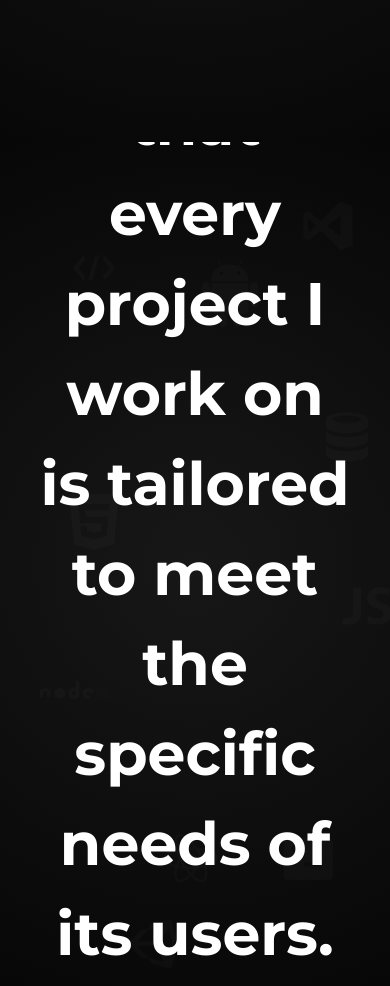
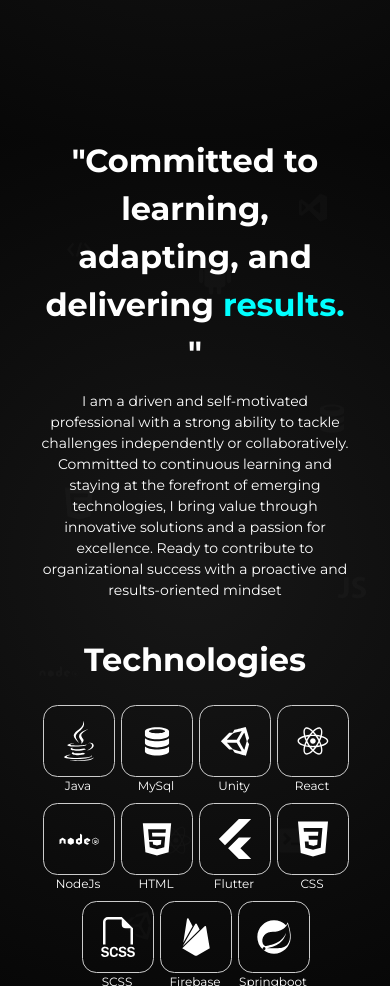
Before and after one commit to IsuruLakmal2000/MyPortfolio, a React (Vite) app: page / in a window 390 px wide. Shown: the part 702-1688 px from the top of the page. Built offline with nearby package versions, Linux system fonts and the light colour scheme.

Commit message:
added biography section

```diff
--- a/src/Component/Biography.tsx
+++ b/src/Component/Biography.tsx
@@ -1,6 +1,7 @@
 // src/Component/Biography.tsx
 import React from "react";
-import "../styles/Biography.css";
+import "../styles/Biography/Biography.css";
+import "../styles/Biography/BiographyMobile.css";
 import {
   DiCode,
   DiAndroid,
@@ -13,6 +14,11 @@ import {
   DiUnitySmall,
   DiVisualstudio,
 } from "react-icons/di";
+import { FaJava } from "react-icons/fa";
+import { IoLogoCss3, IoLogoFirebase } from "react-icons/io5";
+import { BsFiletypeScss } from "react-icons/bs";
+import { SiFlutter } from "react-icons/si";
+import { BiLogoSpringBoot } from "react-icons/bi";
 
 const Biography: React.FC = () => {
   const icons = [
@@ -47,22 +53,74 @@ const Biography: React.FC = () => {
       {/* Main content */}
       <div className="info-text">
         <h1>
-          I believe in a user centered design approach, ensuring that every
-          project I work on is tailored to meet the specific needs of its users.
+          "Committed to learning, adapting, and delivering
+          <span className="span-text"> results.</span> "
         </h1>
       </div>
       <div className="my-self">
         <p>
-          I'm a 17 year-old passionate fullstack web developer dedicated to
-          turning ideas into creative solutions. I specialize in creating
-          seamless and intuitive user experiences. I'm involved in every step of
-          the process: from discovery and design to development, testing, and
-          deployment. I focus on delivering high-quality, scalable results that
-          drive positive user experiences.
+          I am a driven and self-motivated professional with a strong ability to
+          tackle challenges independently or collaboratively. Committed to
+          continuous learning and staying at the forefront of emerging
+          technologies, I bring value through innovative solutions and a passion
+          for excellence. Ready to contribute to organizational success with a
+          proactive and results-oriented mindset
         </p>
       </div>
 
-      {/* Custom positioned icons */}
+      <div className="tech-stack">
+        <div>
+          <h1>Technologies</h1>
+        </div>
+
+        <div className="tech-icon-container">
+          <div className="card">
+            <FaJava className="tech-icons" />
+            <span className="subtitle">Java</span>
+          </div>
+          <div className="card">
+            <DiDatabase className="tech-icons" />
+            <span className="subtitle">MySql</span>
+          </div>
+          <div className="card">
+            <DiUnitySmall className="tech-icons" />
+            <span className="subtitle">Unity</span>
+          </div>
+          <div className="card">
+            <DiReact className="tech-icons" />
+            <span className="subtitle">React</span>
+          </div>
+          <div className="card">
+            <DiNodejs className="tech-icons" />
+            <span className="subtitle">NodeJs</span>
+          </div>
+          <div className="card">
+            <DiHtml5 className="tech-icons" />
+            <span className="subtitle">HTML</span>
+          </div>
+          <div className="card">
+            <SiFlutter className="tech-icons" />
+            <span className="subtitle">Flutter</span>
+          </div>
+          <div className="card">
+            <IoLogoCss3 className="tech-icons" />
+            <span className="subtitle">CSS</span>
+          </div>
+          <div className="card">
+            <BsFiletypeScss className="tech-icons" />
+            <span className="subtitle">SCSS</span>
+          </div>
+          <div className="card">
+            <IoLogoFirebase className="tech-icons" />
+            <span className="subtitle">Firebase</span>
+          </div>
+          <div className="card">
+            <BiLogoSpringBoot className="tech-icons" />
+            <span className="subtitle">Springboot</span>
+          </div>
+        </div>
+      </div>
+
       <div className="icon-container">
         {icons.map((Icon, index) => (
           <div
--- a/src/styles/Biography.css
+++ b/src/styles/Biography/Biography.css
@@ -26,6 +26,9 @@
     margin: 0;
     padding: 0;
   }
+  .span-text {
+    color: aqua;
+  }
 }
 
 .my-self {
@@ -41,6 +44,43 @@
   width: 100%;
   height: 100%;
   pointer-events: none; /* Icons do not block interactions */
+}
+.tech-stack {
+  display: flex;
+  flex-direction: column;
+  position: relative;
+
+  .tech-icon-container {
+    font-size: 60px;
+    display: flex;
+    flex-direction: row;
+    gap: 20px;
+    padding-left: 20px;
+    padding-right: 20px;
+    .card {
+      display: flex;
+      flex-direction: column;
+      transition: transform 0.3s ease, color 0.3s ease;
+      transition: transform 0.3s ease, box-shadow 0.3s ease;
+      .subtitle {
+        font-size: 20px;
+        font-weight: normal;
+      }
+    }
+
+    .card:hover {
+      transform: scale(1.2);
+      color: aqua;
+
+      box-shadow: 0 4px 8px rgba(0, 0, 0, 0.2); /* Add a shadow for emphasis */
+    }
+
+    .tech-icons {
+      border: 2px solid #ccc;
+      border-radius: 20%;
+      padding: 20px;
+    }
+  }
 }
 
 .custom-icon {
--- /dev/null
+++ b/src/styles/Biography/BiographyMobile.css
@@ -0,0 +1,103 @@
+@media (max-width: 1400px) {
+  .info-text {
+    padding-left: 10%;
+    padding-right: 10%;
+    font-size: 28px; /* Adjust font size for smaller screens */
+  }
+
+  .my-self {
+    padding-left: 10%;
+    padding-right: 10%;
+    font-size: 18px; /* Reduce font size for smaller screens */
+  }
+
+  .tech-stack {
+    .tech-icon-container {
+      font-size: 40px; /* Slightly smaller icons */
+      flex-wrap: wrap; /* Allow icons to wrap on smaller screens */
+      gap: 10px; /* Reduce the gap between icons */
+      justify-content: center;
+      .card {
+        max-width: 80px; /* Limit width for smaller cards */
+        .subtitle {
+          font-size: 12px; /* Adjust subtitle font size */
+        }
+      }
+      .tech-icons {
+        border: 1px solid #ccc;
+        border-radius: 20%;
+        padding: 20px;
+      }
+    }
+  }
+
+  .custom-icon {
+    font-size: 40px;
+  }
+}
+
+@media (max-width: 768px) {
+  .info-text {
+    padding-left: 10%;
+    padding-right: 10%;
+    font-size: 20px; /* Adjust font size for smaller screens */
+  }
+
+  .my-self {
+    padding-left: 10%;
+    padding-right: 10%;
+    font-size: 16px; /* Reduce font size for smaller screens */
+  }
+
+  .tech-stack {
+    .tech-icon-container {
+      font-size: 30px; /* Slightly smaller icons */
+      flex-wrap: wrap; /* Allow icons to wrap on smaller screens */
+      gap: 10px; /* Reduce the gap between icons */
+      justify-content: center;
+      .card {
+        max-width: 80px; /* Limit width for smaller cards */
+        .subtitle {
+          font-size: 12px; /* Adjust subtitle font size */
+        }
+      }
+      .tech-icons {
+        border: 1px solid #ccc;
+        border-radius: 20%;
+        padding: 15px;
+      }
+    }
+  }
+
+  .custom-icon {
+    font-size: 50px; /* Reduce size of background icons */
+  }
+}
+
+@media (max-width: 480px) {
+  .info-text {
+    font-size: 16px; /* Further reduce font size */
+  }
+
+  .my-self {
+    font-size: 14px; /* Further reduce font size */
+  }
+
+  .tech-stack {
+    .tech-icon-container {
+      font-size: 40px; /* Smaller icons */
+      gap: 8px; /* Smaller gap */
+
+      .card {
+        max-width: 70px; /* Smaller card width */
+        .subtitle {
+          font-size: 12px; /* Smaller subtitle */
+        }
+      }
+    }
+  }
+
+  .custom-icon {
+    font-size: 40px; /* Further reduce background icon size */
+  }
+}
```
